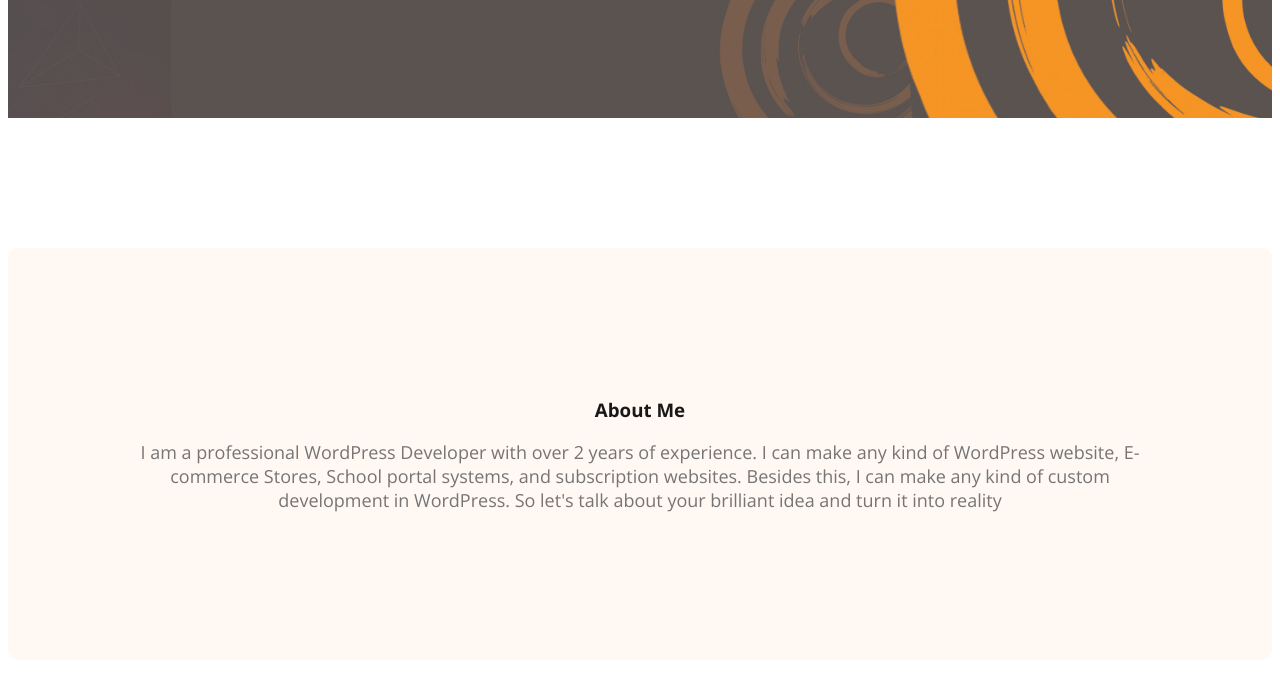
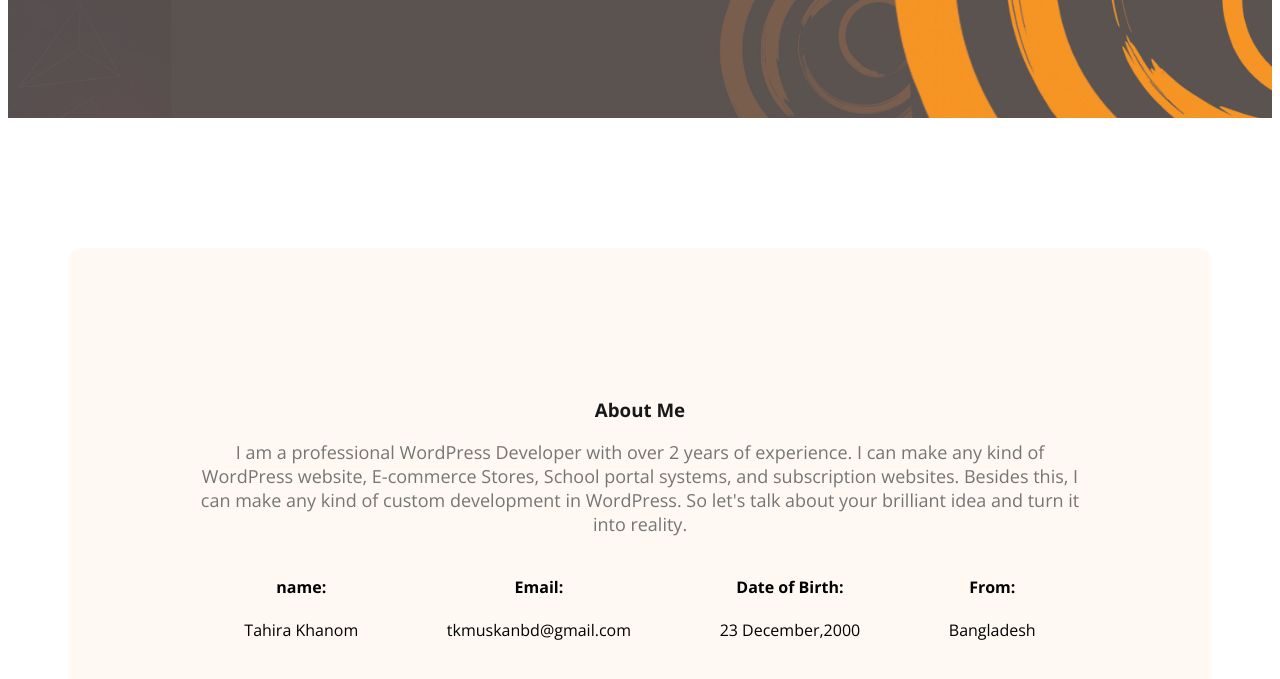
Before and after one commit to TKMuskan/Portfolio, a plain HTML site: page index.html in a window 1280 px wide. Shown: the part 690-1369 px from the top of the page. Drawn offline with nearby package versions, Linux system fonts and the light colour scheme.

Commit message:
Added Some info in About Section

```diff
--- a/index.html
+++ b/index.html
@@ -41,8 +41,27 @@
          <h3 class="section-title">About Me</h3>
          <p class="section-description">I am a professional WordPress Developer with over 2 years of experience. I can make any kind of WordPress website, E-commerce Stores, School portal systems, and subscription websites.
 
-            Besides this, I can make any kind of custom development in WordPress. So let's talk about your brilliant idea and turn it into reality</p>
+            Besides this, I can make any kind of custom development in WordPress. So let's talk about your brilliant idea and turn it into reality.</p>
+            <div class="about-info">
+                <div class="info">
+                    <h4 class="info-title">name:</h4>
+                    <p class="info-description">Tahira Khanom</p>
+                </div>
+                <div class="info">
+                    <h4 class="info-title">Email:</h4>
+                    <p class="info-description">tkmuskanbd@gmail.com</p>
+                </div>
+                <div class="info">
+                    <h4 class="info-title">Date of Birth:</h4>
+                    <p class="info-description">23 December,2000</p>
+                </div>
+                <div class="info">
+                    <h4 class="info-title">From:</h4>
+                    <p class="info-description">Bangladesh</p>
+                </div>
+              </div>
       </section>
+
     </main>
     <footer>
 
--- a/styles/portfolio.css
+++ b/styles/portfolio.css
@@ -102,6 +102,10 @@
 }
 
 /*Main section styles*/
+main{
+    max-width: 1140px;
+    margin: 0 auto;
+}
 /*About section styles*/
 .section-title{
     color: #181818;
@@ -119,3 +123,10 @@
     background: #fff8f3;
     margin: 130px 0;
 }
+.about-info{
+    display: flex;
+    justify-content: space-around;
+}
+.info{
+    text-align: center;
+}
```
